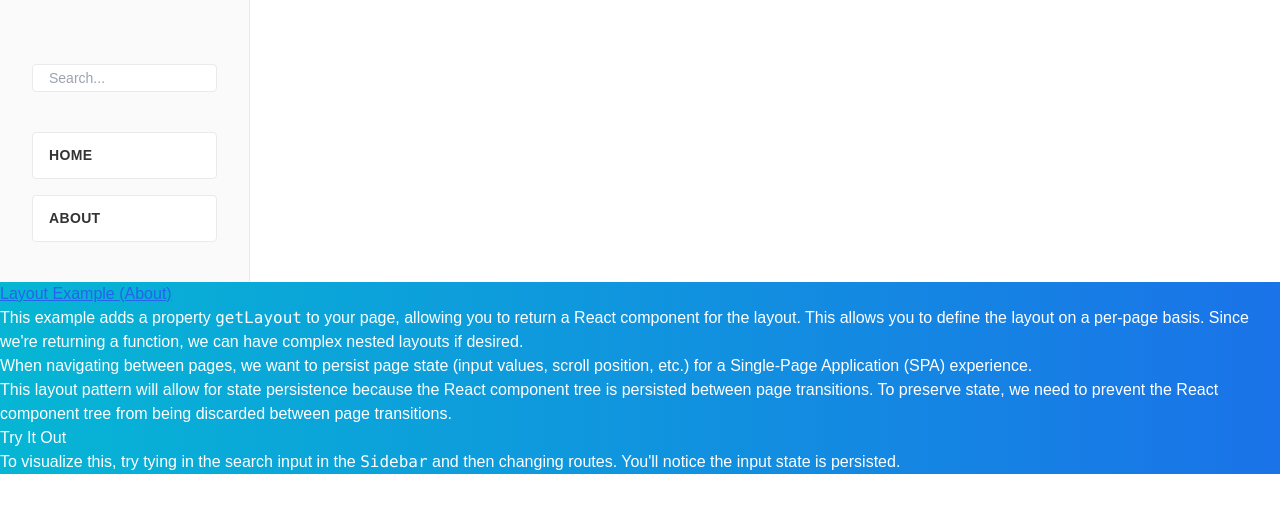
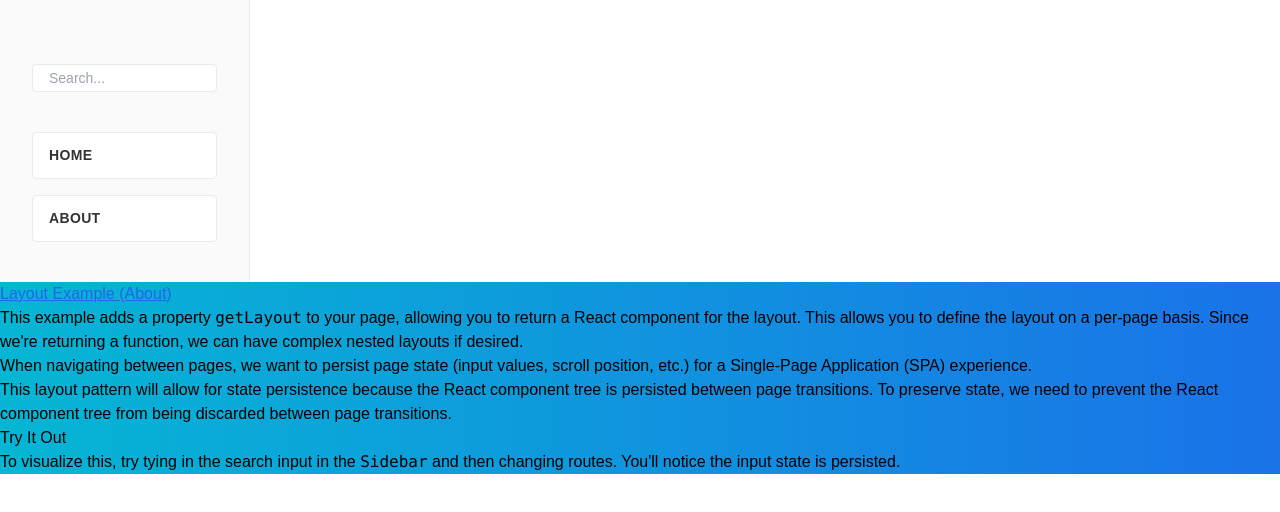
Before and after one commit to joneellasaga21/frontend-next-js-boilerplate, a Next.js app: page /about in a window 1280 px wide. Shown: the top 512 px of the page. Built offline with nearby package versions, Linux system fonts and the light colour scheme.

Commit message:
Test: Tailwind markup

```diff
--- a/components/layouts/primary/PrimaryLayout.tsx
+++ b/components/layouts/primary/PrimaryLayout.tsx
@@ -10,7 +10,7 @@ const PrimaryLayout: React.FC<IPrimaryLayout> = ({ children }) => {
       <Head>
         <title>Primary Layout Example</title>
       </Head>
-      <main className="text-white">{children}</main>
+      <main className="text-black">{children}</main>
     </>
   )
 }
```
